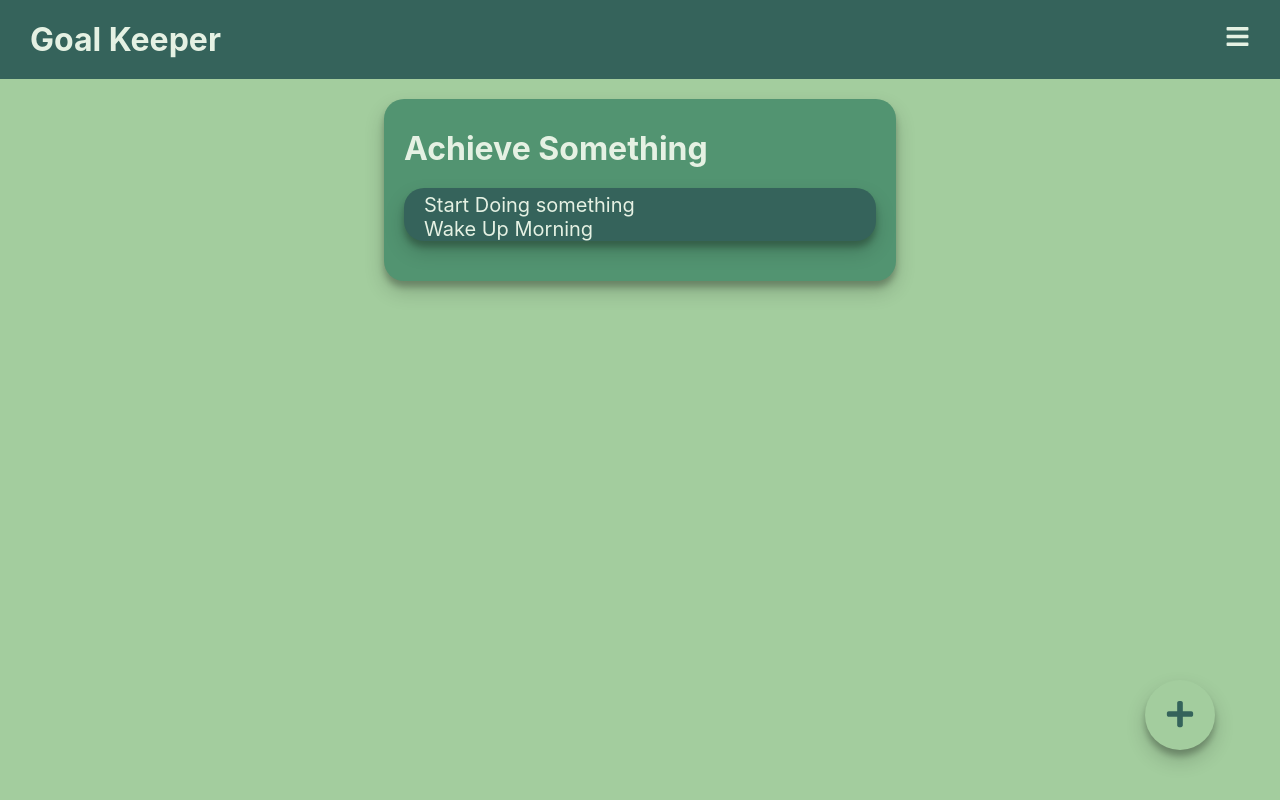
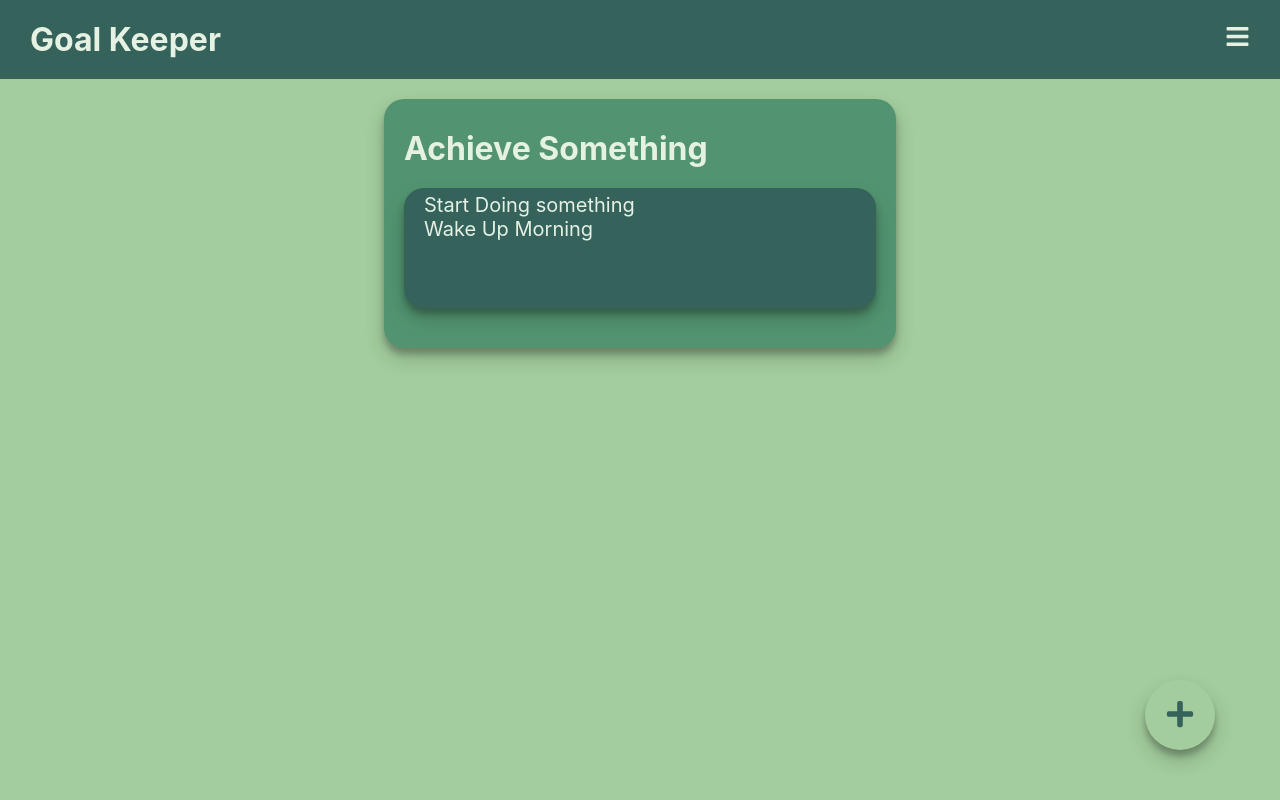
Before and after one commit to aslamcodes/GoalKeeper, a React (Create React App) app: page / in a window 1280 px wide. Built offline with nearby package versions, Linux system fonts and the light colour scheme.

Commit message:
Fixed Scrollbar on goal cards and Styles

```diff
--- a/src/App.js
+++ b/src/App.js
@@ -1,4 +1,4 @@
-import React, { useContext, useState } from 'react';
+import React from 'react';
 import { FaBars } from 'react-icons/fa';
 import Navbar from './Components/UI/Navbar/Navbar.jsx';
 import GoalHome from './Components/Goal/GoalHome.jsx';
--- a/src/Components/Goal/GoalForm.module.css
+++ b/src/Components/Goal/GoalForm.module.css
@@ -15,10 +15,6 @@
   background: #a3cd9e;
 }
 
-/* Handle on hover */
-::-webkit-scrollbar-thumb:hover {
-  background: #e5f1e3;
-}
 .goalform {
   padding: 30px;
   margin: 10px auto;
--- a/src/Components/Goal/Steps.module.css
+++ b/src/Components/Goal/Steps.module.css
@@ -8,8 +8,11 @@
   background-color: #35635b;
   padding-top: 5px;
   padding-bottom: 0px;
+  height: 15vh;
+  max-height: 15vh;
+
+  padding-right: 5px;
 }
-
 .steps {
   max-height: 15vh;
   overflow: scroll;
@@ -17,3 +20,7 @@
   padding: 0px;
   margin: 0px;
 }
+
+.steps::-webkit-scrollbar {
+  display: none;
+}
```
